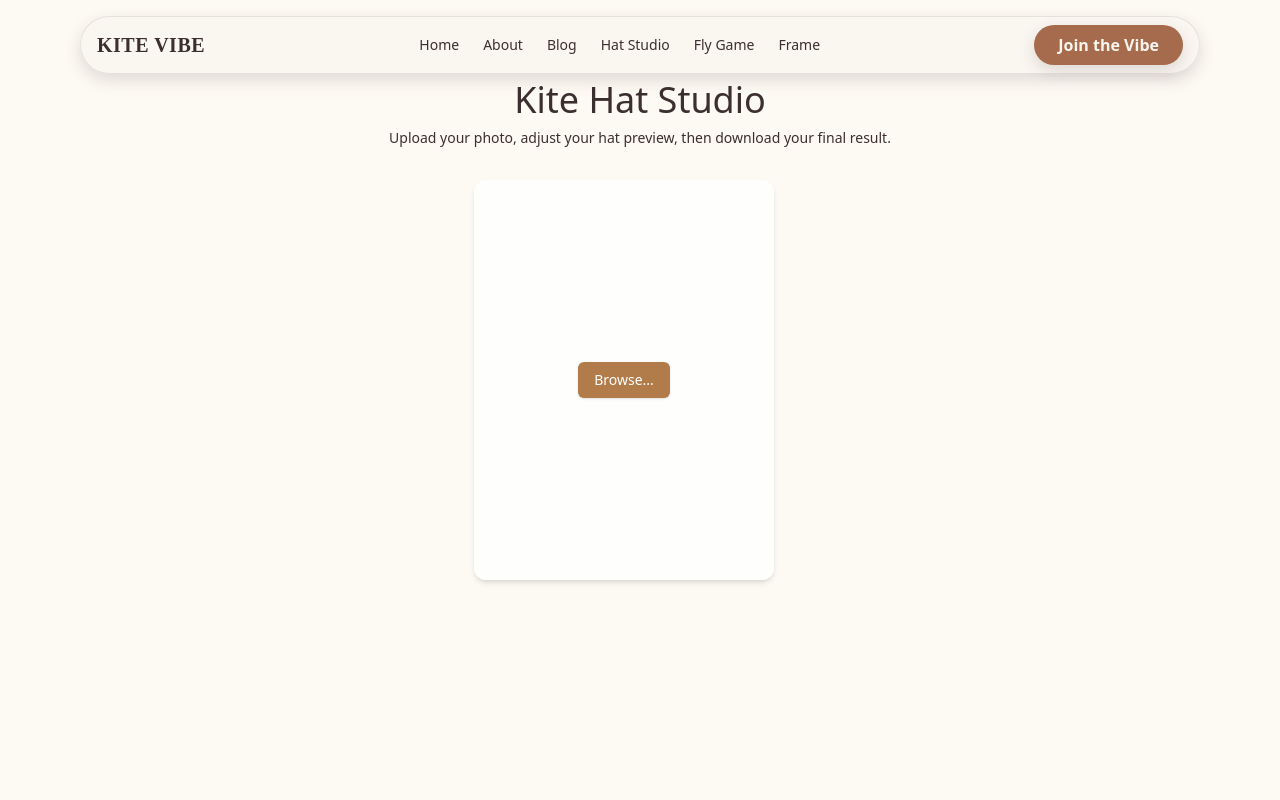
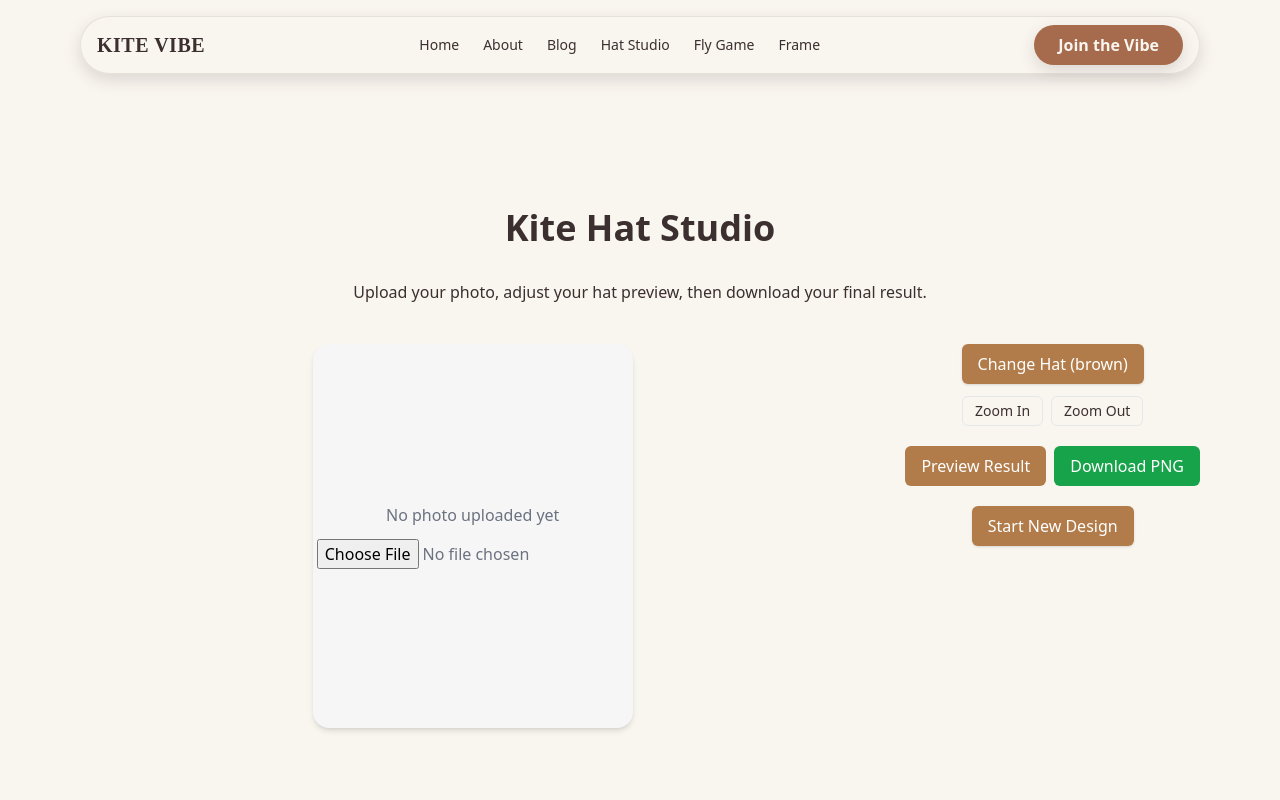
Before and after one commit to apdsdotcom-gif/kitevibe, a Next.js app: page /hat-studio in a window 1280 px wide. Shown: the top 800 px of the page. Built offline with nearby package versions, Linux system fonts and the light colour scheme.

Commit message:
Update page.tsx

```diff
--- a/app/hat-studio/page.tsx
+++ b/app/hat-studio/page.tsx
@@ -1,138 +1,108 @@
 "use client";
-
-import { useState, useRef, useEffect } from "react";
+import React, { useRef, useState } from "react";
 
 export default function Page() {
   const [photoDataURL, setPhotoDataURL] = useState<string | null>(null);
+  const [previewURL, setPreviewURL] = useState<string | null>(null);
   const [hatType, setHatType] = useState<"brown" | "black">("brown");
   const [scale, setScale] = useState(1);
   const [offset, setOffset] = useState({ x: 0, y: 0 });
   const [dragging, setDragging] = useState(false);
-  const [previewURL, setPreviewURL] = useState<string | null>(null);
-  const [imageSize, setImageSize] = useState({ width: 0, height: 0 });
+  const hatImgRef = useRef<HTMLImageElement | null>(null);
+  const photoImgRef = useRef<HTMLImageElement | null>(null);
 
-  const photoImgRef = useRef<HTMLImageElement | null>(null);
-  const hatImgRef = useRef<HTMLImageElement | null>(null);
-
-  const handleFileChange = (e: React.ChangeEvent<HTMLInputElement>) => {
+  // Upload photo
+  const handlePhotoUpload = (e: React.ChangeEvent<HTMLInputElement>) => {
     const file = e.target.files?.[0];
     if (!file) return;
     const reader = new FileReader();
-    reader.onload = (ev) => setPhotoDataURL(ev.target?.result as string);
+    reader.onload = (event) => setPhotoDataURL(event.target?.result as string);
     reader.readAsDataURL(file);
   };
 
-  useEffect(() => {
-    if (photoImgRef.current) {
-      const img = photoImgRef.current;
-      img.onload = () => {
-        setImageSize({
-          width: img.naturalWidth,
-          height: img.naturalHeight,
-        });
+  // Change hat
+  const handleChangeHat = () => {
+    setHatType((prev) => (prev === "brown" ? "black" : "brown"));
   };
-    }
-  }, [photoDataURL]);
 
-  const handleMouseDown = (e: React.MouseEvent) => {
+  // Zoom
+  const handleZoomIn = () => setScale((s) => s + 0.1);
+  const handleZoomOut = () => setScale((s) => Math.max(0.1, s - 0.1));
+
+  // Drag hat
+  const handleMouseDown = (e: React.MouseEvent<HTMLImageElement>) => {
     e.preventDefault();
     setDragging(true);
   };
-  const handleMouseUp = () => setDragging(false);
-  const handleMouseMove = (e: React.MouseEvent) => {
+  const handleMouseMove = (e: React.MouseEvent<HTMLDivElement>) => {
     if (!dragging) return;
     setOffset((prev) => ({
       x: prev.x + e.movementX,
       y: prev.y + e.movementY,
     }));
   };
+  const handleMouseUp = () => setDragging(false);
 
-  const handleZoomIn = () => setScale((prev) => prev + 0.1);
-  const handleZoomOut = () => setScale((prev) => Math.max(0.2, prev - 0.1));
+  // Generate preview
+  const handlePreview = () => {
+    const photo = photoImgRef.current;
+    const hat = hatImgRef.current;
+    if (!photo || !hat) return;
 
-  const handleChangeHat = () => {
-    setHatType((prev) => (prev === "brown" ? "black" : "brown"));
+    const canvas = document.createElement("canvas");
+    const ctx = canvas.getContext("2d");
+    if (!ctx) return;
+
+    canvas.width = photo.naturalWidth;
+    canvas.height = photo.naturalHeight;
+
+    ctx.drawImage(photo, 0, 0, photo.naturalWidth, photo.naturalHeight);
+
+    const hatWidth = hat.naturalWidth * scale;
+    const hatHeight = hat.naturalHeight * scale;
+    const hatX = photo.naturalWidth / 2 - hatWidth / 2 + offset.x * 2;
+    const hatY = photo.naturalHeight / 3 + offset.y * 2;
+
+    ctx.drawImage(hat, hatX, hatY, hatWidth, hatHeight);
+    setPreviewURL(canvas.toDataURL("image/png"));
   };
 
-  // ✅ FIXED: High-resolution preview and download (crystal clear)
-  const generateCanvas = (multiplier = 1) => {
-    const photoEl = photoImgRef.current;
-    const hatEl = hatImgRef.current;
-    if (!photoEl || !hatEl) return null;
-
-    const width = photoEl.naturalWidth * multiplier;
-    const height = photoEl.naturalHeight * multiplier;
-    const canvas = document.createElement("canvas");
-    canvas.width = width;
-    canvas.height = height;
-    const ctx = canvas.getContext("2d");
-    if (!ctx) return null;
-
-    ctx.drawImage(photoEl, 0, 0, width, height);
-
-    const ratioX = width / photoEl.clientWidth;
-    const ratioY = height / photoEl.clientHeight;
-
-    const hatRect = hatEl.getBoundingClientRect();
-    const photoRect = photoEl.getBoundingClientRect();
-
-    const hatX = (hatRect.left - photoRect.left) * ratioX;
-    const hatY = (hatRect.top - photoRect.top) * ratioY;
-    const hatW = hatRect.width * ratioX;
-    const hatH = hatRect.height * ratioY;
-
-    ctx.drawImage(hatEl, hatX, hatY, hatW, hatH);
-    return canvas;
-  };
-
-  const handlePreview = () => {
-    const canvas = generateCanvas(2); // 🔍 render 2x sharper
-    if (!canvas) return;
-    const dataURL = canvas.toDataURL("image/png", 1.0);
-    setPreviewURL(dataURL);
-  };
-
+  // Download final image
   const handleDownload = () => {
-    const canvas = generateCanvas(1); // original sharp
-    if (!canvas) return;
+    if (!previewURL) return;
     const link = document.createElement("a");
-    link.download = "kite-hat-result.png";
-    link.href = canvas.toDataURL("image/png", 1.0);
+    link.href = previewURL;
+    link.download = "kite-hat.png";
     link.click();
   };
 
+  // Start new design
+  const handleStartNewDesign = () => {
+    setPhotoDataURL(null);
+    setPreviewURL(null);
+    setOffset({ x: 0, y: 0 });
+    setScale(1);
+    setHatType("brown");
+  };
+
   return (
-    <main className="min-h-screen py-20 px-4 bg-[#FDF9F3] text-center">
-      <h1 className="font-playfair text-4xl mb-2">Kite Hat Studio</h1>
-      <p className="text-sm mb-8">
+    <main className="mx-auto max-w-6xl px-4 py-28 text-center">
+      <h1 className="font-playfair text-4xl font-bold mb-8 mt-24">
+        Kite Hat Studio
+      </h1>
+      <p className="text-base mb-10">
         Upload your photo, adjust your hat preview, then download your final result.
       </p>
 
-      <div className="flex flex-col md:flex-row justify-center items-start gap-8">
-        {/* Main Editor */}
+      <div className="flex flex-col md:flex-row justify-center items-start gap-10">
+        {/* Image Editor */}
         <div
-          className="relative bg-white/80 rounded-xl shadow-md p-4 w-[300px] flex items-center justify-center overflow-hidden"
-          style={{
-            height:
-              imageSize.height && imageSize.width
-                ? `${(imageSize.height / imageSize.width) * 300}px`
-                : "400px",
-          }}
+          className="relative bg-[#f6f6f6] rounded-2xl shadow-md overflow-hidden w-80 h-96 mx-auto"
           onMouseMove={handleMouseMove}
           onMouseUp={handleMouseUp}
           onMouseLeave={handleMouseUp}
         >
-          {!photoDataURL ? (
-            <label className="cursor-pointer text-sm bg-[#B17C4A] text-white px-4 py-2 rounded-md shadow hover:bg-[#a06e3f]">
-              Browse...
-              <input
-                type="file"
-                accept="image/*"
-                onChange={handleFileChange}
-                className="hidden"
-              />
-            </label>
-          ) : (
+          {photoDataURL ? (
             <>
               <img
                 ref={photoImgRef}
@@ -154,13 +124,16 @@ export default function Page() {
                 draggable={false}
               />
             </>
+          ) : (
+            <div className="flex flex-col items-center justify-center h-full gap-3 text-gray-500">
+              <p>No photo uploaded yet</p>
+              <input type="file" accept="image/*" onChange={handlePhotoUpload} />
+            </div>
           )}
         </div>
 
         {/* Control Panel */}
         <div className="flex flex-col items-center gap-3">
-          {photoDataURL && (
-            <>
           <button
             onClick={handleChangeHat}
             className={`px-4 py-2 rounded-md text-white font-medium shadow ${
@@ -196,6 +169,13 @@ export default function Page() {
             </button>
           </div>
 
+          <button
+            onClick={handleStartNewDesign}
+            className="bg-[#B17C4A] hover:bg-[#a06e3f] text-white px-4 py-2 rounded-md mt-2 shadow"
+          >
+            Start New Design
+          </button>
+
           {previewURL && (
             <div className="mt-4 border rounded-lg p-2 bg-white shadow-md">
               <h2 className="text-sm font-semibold mb-1">Preview</h2>
@@ -206,8 +186,6 @@ export default function Page() {
               />
             </div>
           )}
-            </>
-          )}
         </div>
       </div>
     </main>
```
Lines whose indentation alone changed are shown as unchanged.
